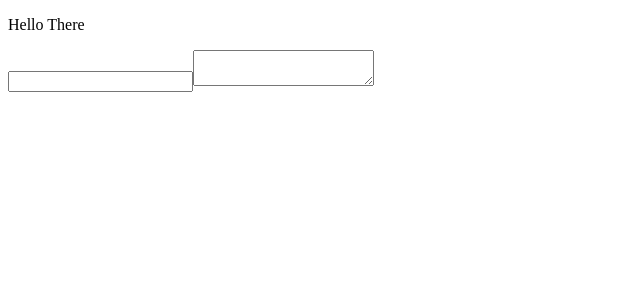
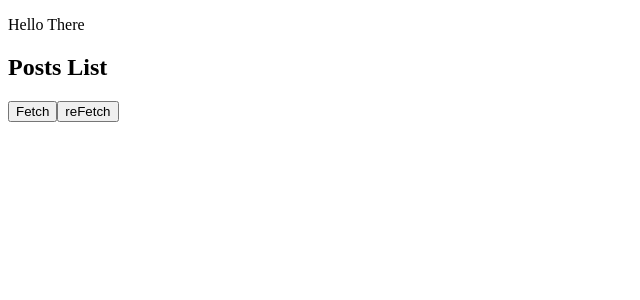
Before and after one commit to bobbyDeepak1415/Query_007, a React (Vite) app: page / in a window 1280 px wide. Shown: the top 300 px of the page, without its empty margins (0-640 px from the left). Built offline with nearby package versions, Linux system fonts and the light colour scheme.

Commit message:
setup done

```diff
--- a/src/App.jsx
+++ b/src/App.jsx
@@ -1,7 +1,7 @@
 
 // import {useQuery,useMutation} from '@tanstack/react-query'
 
-import MutationDemo from "./components/MutationDemo"
+// import MutationDemo from "./components/MutationDemo"
 import QueryDemo from "./components/QueryDemo"
 
 function App() {
@@ -12,8 +12,8 @@ function App() {
 <div>
 
   <p>Hello There</p>
-  {/* <QueryDemo/> */}
-  <MutationDemo/>
+  <QueryDemo/>
+  {/* <MutationDemo/> */}
 </div>
   )
 }
--- a/src/components/MutationDemo.jsx
+++ b/src/components/MutationDemo.jsx
@@ -21,10 +21,13 @@ const MutationDemo = () => {
   const [title,setTitle]=useState("")
   const [body,setBody]=useState("")
 
+  const {mutate}=useMutation({mutationFn:createPost})
+
   return (
     <div>
-      <input value={title} onChange={(e)=>setTitle(e.target.value)} />
-      <textarea value={body} onChange={(e)=>setBody(e.target.value)}/>
+      <input value={title} onChange={(e)=>setTitle(e.target.value)} placeholder='post-title' />
+      <textarea value={body} onChange={(e)=>setBody(e.target.value)} placeholder='post-body'/>
+        <button onClick={()=>mutate({title,body,postId:1})}>Add Post</button>
     </div>
   )
 
--- a/src/components/QueryDemo.jsx
+++ b/src/components/QueryDemo.jsx
@@ -21,9 +21,9 @@ const url="https://jsonplaceholder.typicode.com/posts?_limit=5"
 
 const QueryDemo = () => {
 
-  const [loading,setLoading]=useState(false)
+  const [loadData,setIsLoadData]=useState(false)
 
-  const {data:posts,error,isLoading,refetch}=useQuery({queryKey:["posts"],queryFn:fetchData,enabled:loading})
+  const {data:posts,error,isLoading,refetch}=useQuery({queryKey:["posts"],queryFn:fetchData,enabled:loadData})
 return (
       <div>
         <h2>Posts List</h2>
@@ -34,7 +34,7 @@ return (
             return <li key={post.id}>{post.title}</li>
           })}
         </ul>
-        <button onClick={()=>setLoading(true)}>Fetch</button>
+        <button onClick={()=>setIsLoadData(true)}>Fetch</button>
         <button onClick={()=>refetch()}>reFetch</button>
     </div>
   )
```
